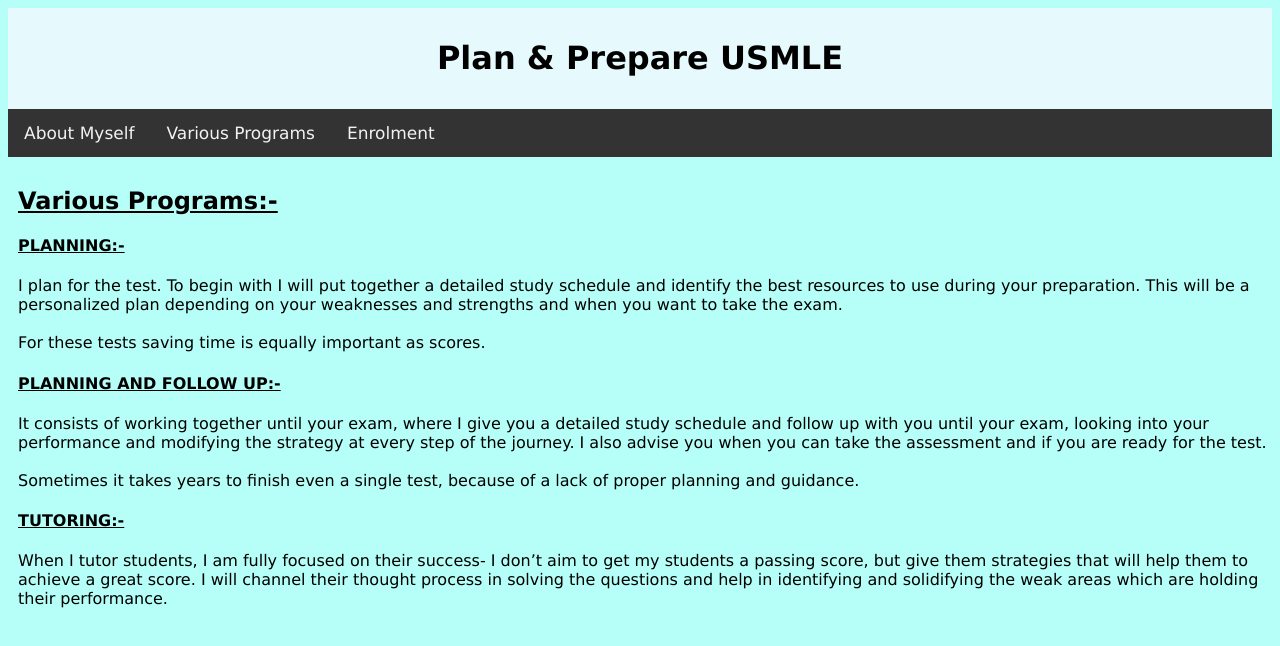
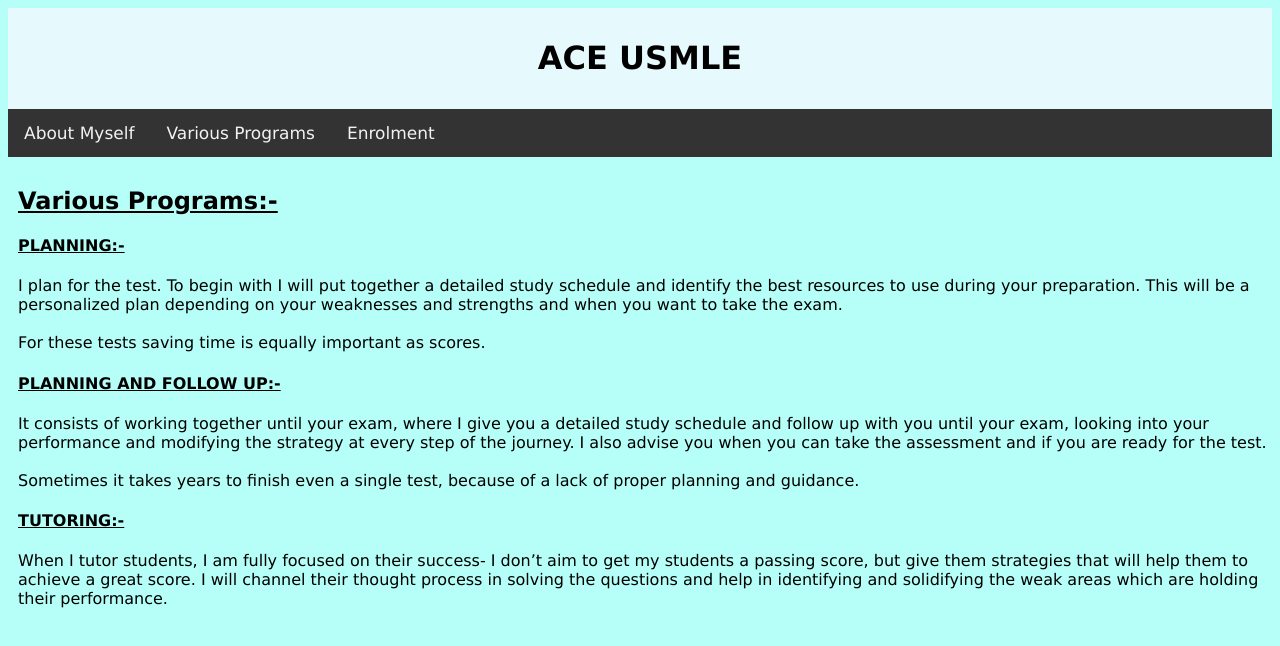
Before and after one commit to praveengsits17/SUNITA-KUMAWAT-WEBSITE, a plain HTML site: page Various Programs.html in a window 1280 px wide. Drawn offline with Linux system fonts and the light colour scheme.

Commit message:
Update Various Programs.html

```diff
--- a/Various Programs.html
+++ b/Various Programs.html
@@ -51,7 +51,7 @@
 <body style="font-family:Verdana;color:black;">
 
 <div style="background-color:#e6f9fc;padding:10px;text-align:center;">
-  <h1>Plan & Prepare <b>USMLE</b></h1>
+   <h1>ACE USMLE</b></h1>
 </div>
 
 <div class="topnav">
```
